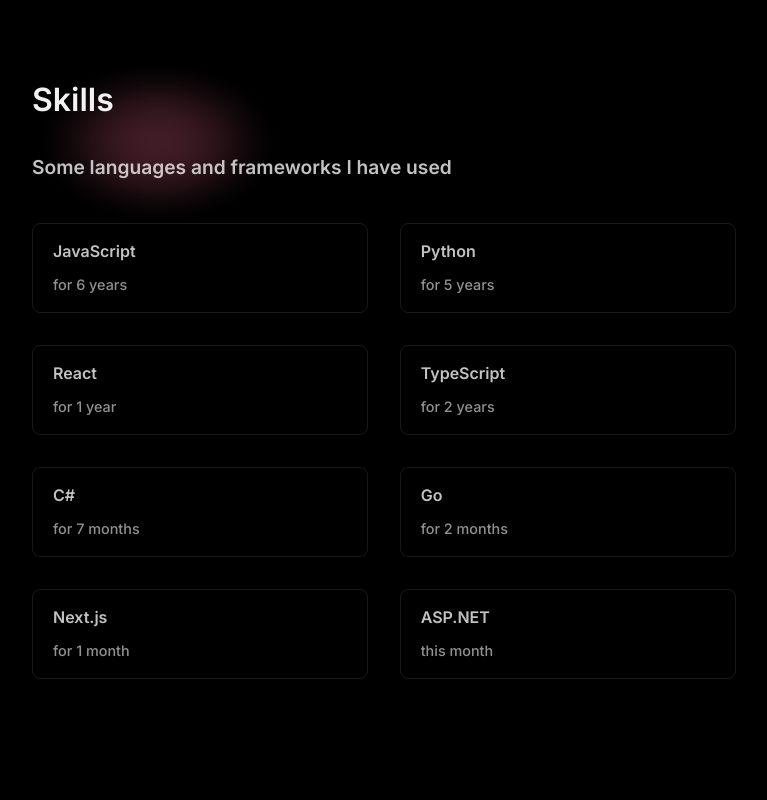
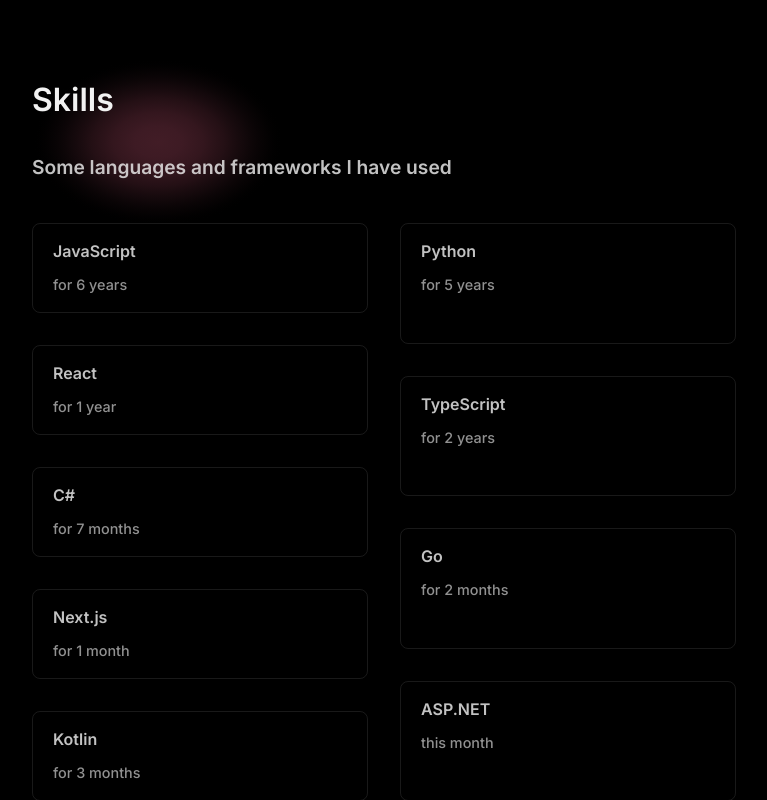
Before and after one commit to sd0e/portfolio, a Next.js app: page /skills in a window 1280 px wide. Shown: the whole page, without its empty margins (256-1023 px from the left). Built offline with nearby package versions, Linux system fonts and the light colour scheme.

Commit message:
Add Kotlin to skills list

```diff
--- a/pages/skills.tsx
+++ b/pages/skills.tsx
@@ -31,8 +31,7 @@
     }, {
       title: "React",
       monthsSince2000: 12 * 21 + 6
-    },
-    {
+    }, {
       title: "TypeScript",
       monthsSince2000: 12 * 21 + 2
     }, {
@@ -47,6 +46,9 @@
     }, {
       title: "ASP.NET",
       monthsSince2000: 12 * 23 + 2
+    }, {
+      title: "Kotlin",
+      monthsSince2000: 12 * 22 + 11
     }
   ];
 
```
